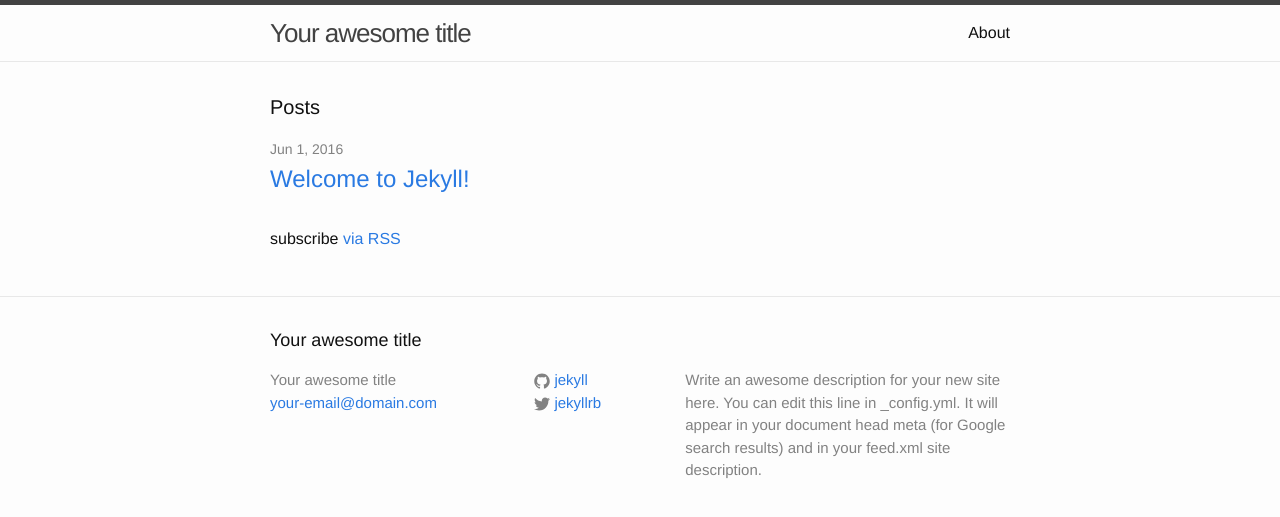
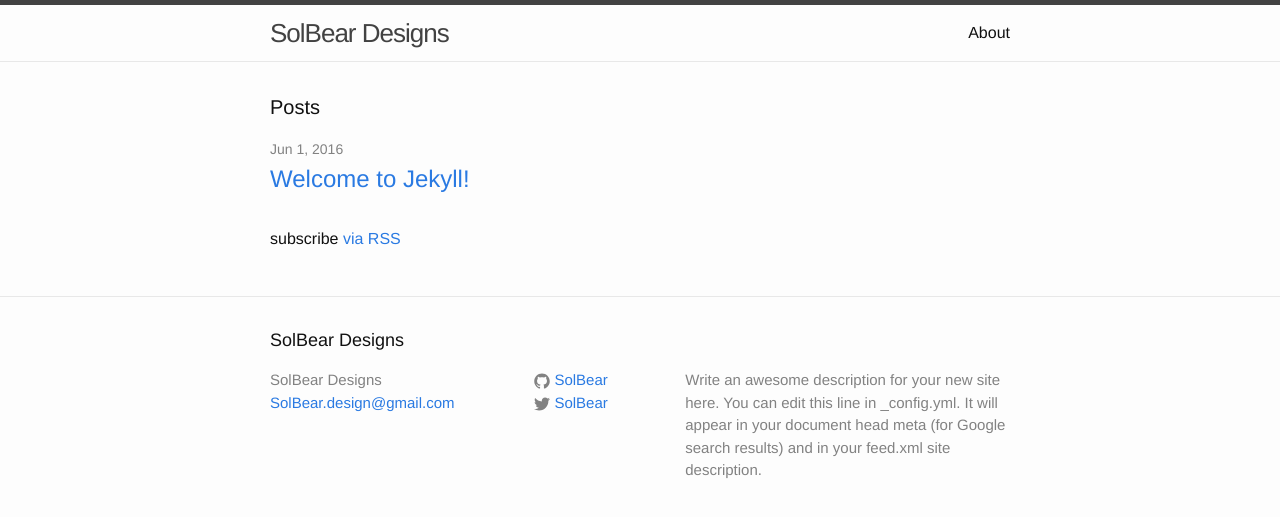
Before and after one commit to SolBear/solbear.github.io, a Jekyll site: the page built from index.html, in a window 1280 px wide. Shown: the top 517 px of the page. Built offline with Jekyll 4.4.1, drawn with Linux system fonts in a browser that asks for light colours.

Commit message:
Update _config.yml

```diff
--- a/_config.yml
+++ b/_config.yml
@@ -6,16 +6,16 @@
 # 'jekyll serve'. If you change this file, please restart the server process.
 
 # Site settings
-title: Your awesome title
-email: your-email@domain.com
+title: SolBear Designs
+email: SolBear.design@gmail.com
 description: > # this means to ignore newlines until "baseurl:"
   Write an awesome description for your new site here. You can edit this
   line in _config.yml. It will appear in your document head meta (for
   Google search results) and in your feed.xml site description.
 baseurl: "" # the subpath of your site, e.g. /blog
 url: "http://yourdomain.com" # the base hostname & protocol for your site
-twitter_username: jekyllrb
-github_username:  jekyll
+twitter_username: SolBear
+github_username:  SolBear
 
 # Build settings
 markdown: kramdown
```
